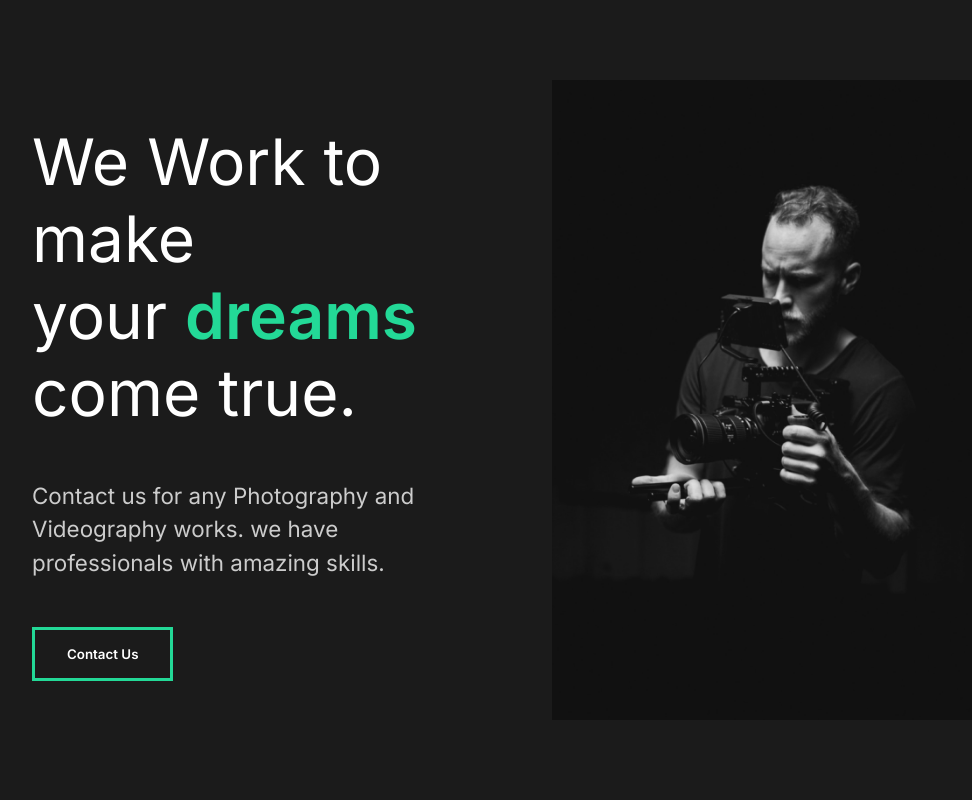
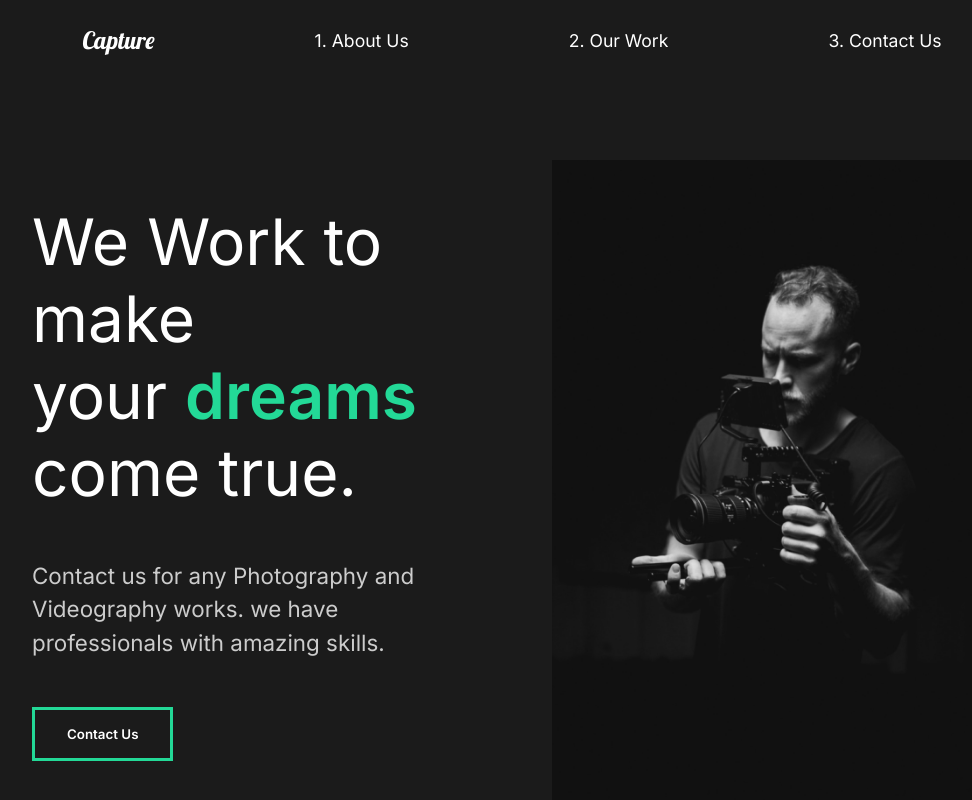
Before and after one commit to imjoymhnt/React-Capture-Portfolio, a React (Create React App) app: page / in a window 1280 px wide. Shown: the top 800 px of the page, without its empty margins (128-1100 px from the left). Built offline with nearby package versions, Linux system fonts and the light colour scheme.

Commit message:
Adding Navbar and styled the navbar

```diff
--- a/src/App.js
+++ b/src/App.js
@@ -1,12 +1,14 @@
 import React from 'react';
 import AboutUs from './pages/AboutUs';
 import GlobalStyle from './components/GlobalStyle';
+import Nav from './components/Nav';
 
 function App() {
   return (
     <div className="App">
+      <GlobalStyle />
+      <Nav />
       <AboutUs />
-      <GlobalStyle />
     </div>
   );
 }
--- /dev/null
+++ b/src/components/Nav.js
@@ -0,0 +1,51 @@
+import React from 'react';
+import styled from 'styled-components';
+
+
+const Nav = () => {
+    return (
+    <StyledNav>
+        <h1>
+            <a id="logo" href="#">Capture</a>
+        </h1>
+        <ul>
+            <li>
+                <a href="#">1. About Us</a>
+            </li>
+            <li>
+                <a href="#">2. Our Work</a>
+            </li>
+            <li>
+                <a href="#">3. Contact Us</a>
+            </li>
+        </ul>
+    </StyledNav>
+    )}
+
+const StyledNav = styled.nav`
+    min-height: 10vh;
+    display: flex;
+    margin: auto;
+    justify-content: center;
+    align-items: center;
+    padding: 1rem 10rem;
+    a {
+        color: white;
+        text-decoration: none;
+    }
+    ul{
+        display: flex;
+        list-style: none;
+    }
+    #logo{
+        font-size: 1.5rem;
+        font-family: "Lobster", cursive;
+        font-weight: lighter;
+    }
+    li{
+        padding-left: 10rem;
+        position: relative;
+    }
+`
+
+export default Nav;
```
Also changed, not shown: 1 other file (tests, documents, lock files or other folders).
